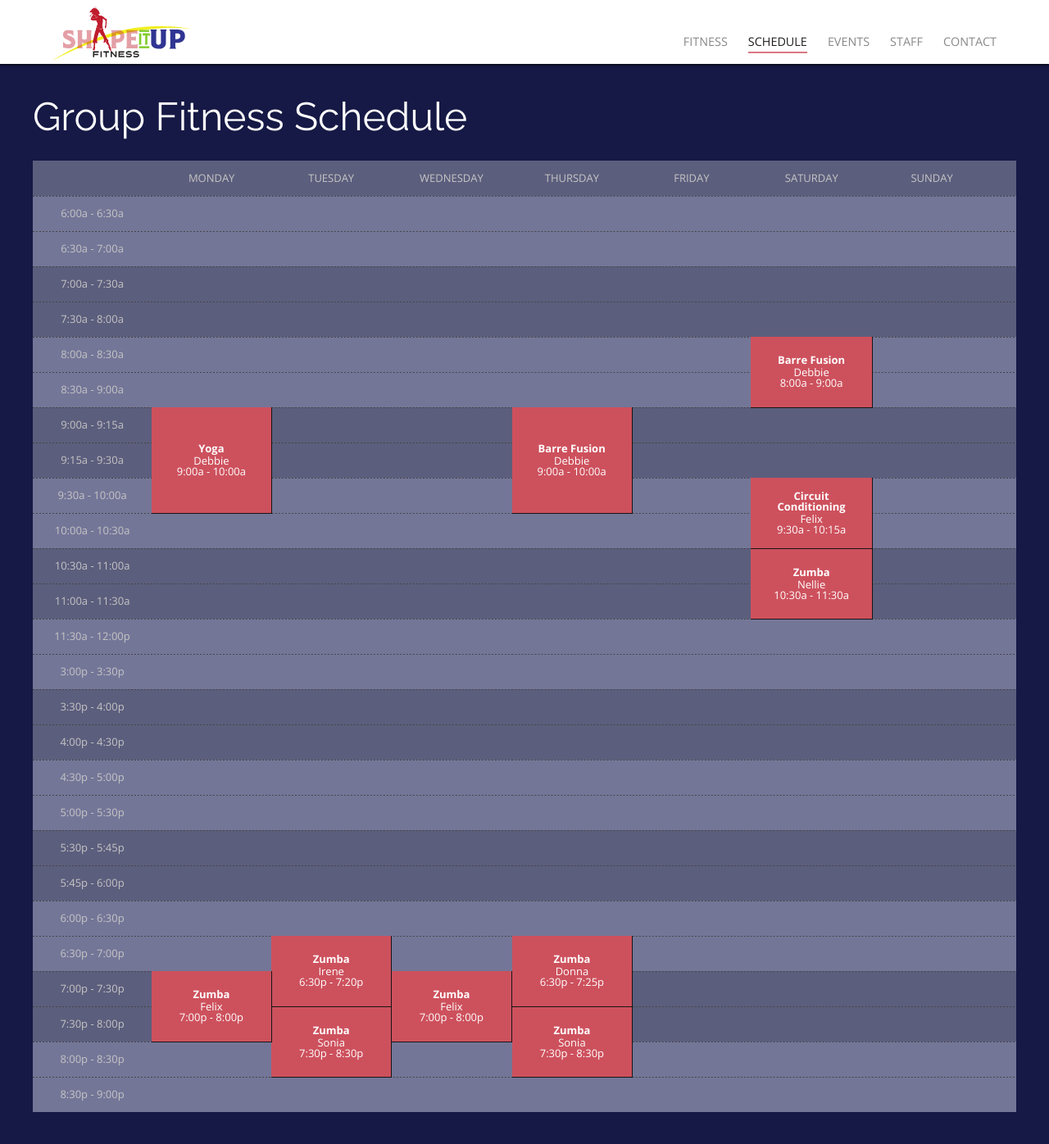
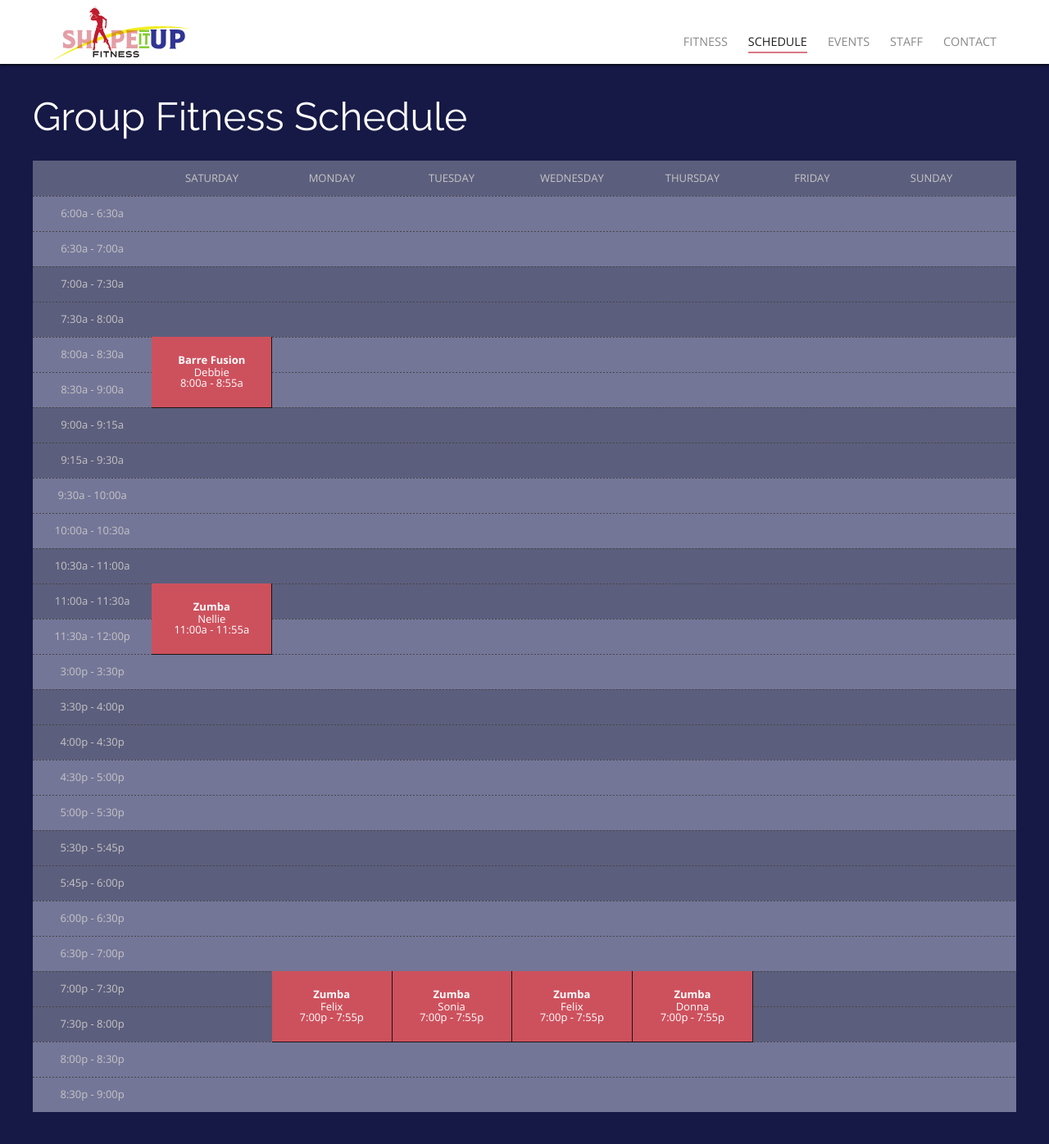
Before and after one commit to rwstone/shapeitup, a Jekyll site: the page built from schedule/index.md, in a window 1280 px wide and 1400 px high. Shown: the top 1396 px of the window at 82% size. Built offline with Jekyll 4.4.1, drawn with Linux system fonts in a browser that asks for light colours; some web fonts are replaced.

Commit message:
Updated Index

```diff
--- a/schedule/index.md
+++ b/schedule/index.md
@@ -2,91 +2,55 @@
 title: Group Fitness Schedule
 date: 2019-12-01 08:01:00 -05:00
 sessions:
-- class: Yoga
-  instructor: Debbie
-  day: Monday
-  start_time: 9:00a
-  end_time: 10:00a
-  length: 3
 - class: Zumba
   instructor: Felix
   day: Monday
   start_time: 7:00p
-  end_time: 8:00p
-  length: 2
-- class: 12 week Circuit Conditioning
-  instructor: Mary
-  day: Tuesday
-  start_time: 5:15p
-  end_time: 5:55pm
-  length: 1
-- class: Zumba
-  instructor: Irene
-  day: Tuesday
-  start_time: 6:30p
-  end_time: 7:20p
+  end_time: 7:55p
   length: 2
 - class: Zumba
   instructor: Sonia
   day: Tuesday
-  start_time: 7:30p
-  end_time: 8:30p
+  start_time: 7:00p
+  end_time: 7:55p
   length: 2
 - class: Zumba
   instructor: Felix
   day: Wednesday
   start_time: 7:00p
-  end_time: 8:00p
+  end_time: 7:55p
   length: 2
-- class: Barre Fusion
-  instructor: Debbie
-  day: Thursday
-  start_time: 9:00a
-  end_time: 10:00a
-  length: 3
-- class: 12 week Circuit Conditioning
-  instructor: Mary
-  day: Thursday
-  start_time: 5:15p
-  end_time: 5:55p
-  length: 1
 - class: Zumba
   instructor: Donna
   day: Thursday
-  start_time: 6:30p
-  end_time: 7:25p
-  length: 2
-- class: Zumba
-  instructor: Sonia
-  day: Thursday
-  start_time: 7:30p
-  end_time: 8:30p
+  start_time: 7:00p
+  end_time: 7:55p
   length: 2
 - class: Barre Fusion
   instructor: Debbie
   day: Saturday
   start_time: 8:00a
-  end_time: 9:00a
-  length: 2
-- class: Circuit Conditioning
-  instructor: Felix
-  day: Saturday
-  start_time: 9:30a
-  end_time: 10:15a
+  end_time: 8:55a
   length: 2
 - class: Zumba
   instructor: Nellie
   day: Saturday
-  start_time: 10:30a
-  end_time: 11:30a
+  start_time: 11:00a
+  end_time: 11:55a
   length: 2
+- class:
+  instructor:
+  day:
+  start_time:
+  end_time:
+  length:
 days:
+- Saturday
 - Monday
 - Tuesday
 - Wednesday
 - Thursday
 - Friday
-- Saturday
 - Sunday
 -
 time_slots_morning:
```
